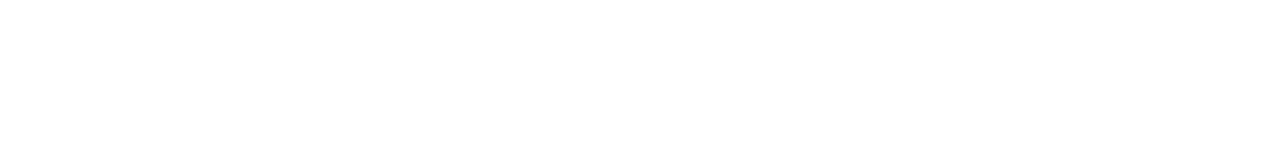
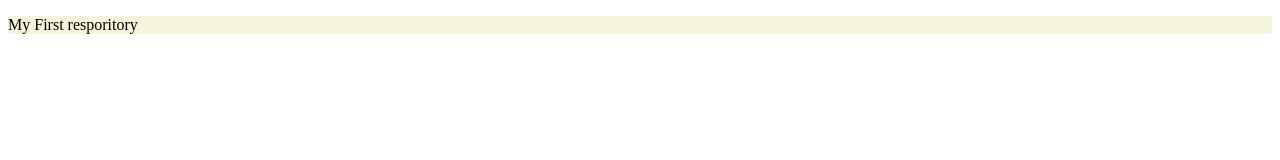
Before and after one commit to riteshn09/riteshnikam_demo, a plain HTML site: page index.html in a window 1280 px wide. Drawn offline with Linux system fonts and the light colour scheme.

Commit message:
Attached css

```diff
--- a/index.html
+++ b/index.html
@@ -4,8 +4,9 @@
     <meta charset="UTF-8">
     <meta name="viewport" content="width=device-width, initial-scale=1.0">
     <title>Document</title>
+    <link rel="stylesheet" href="style.css">
 </head>
 <body>
-
+    <P> My First resporitory </P>
 </body>
 </html>
--- /dev/null
+++ b/style.css
@@ -0,0 +1,4 @@
+p{
+    color: black;
+    background-color: beige;
+}
```
